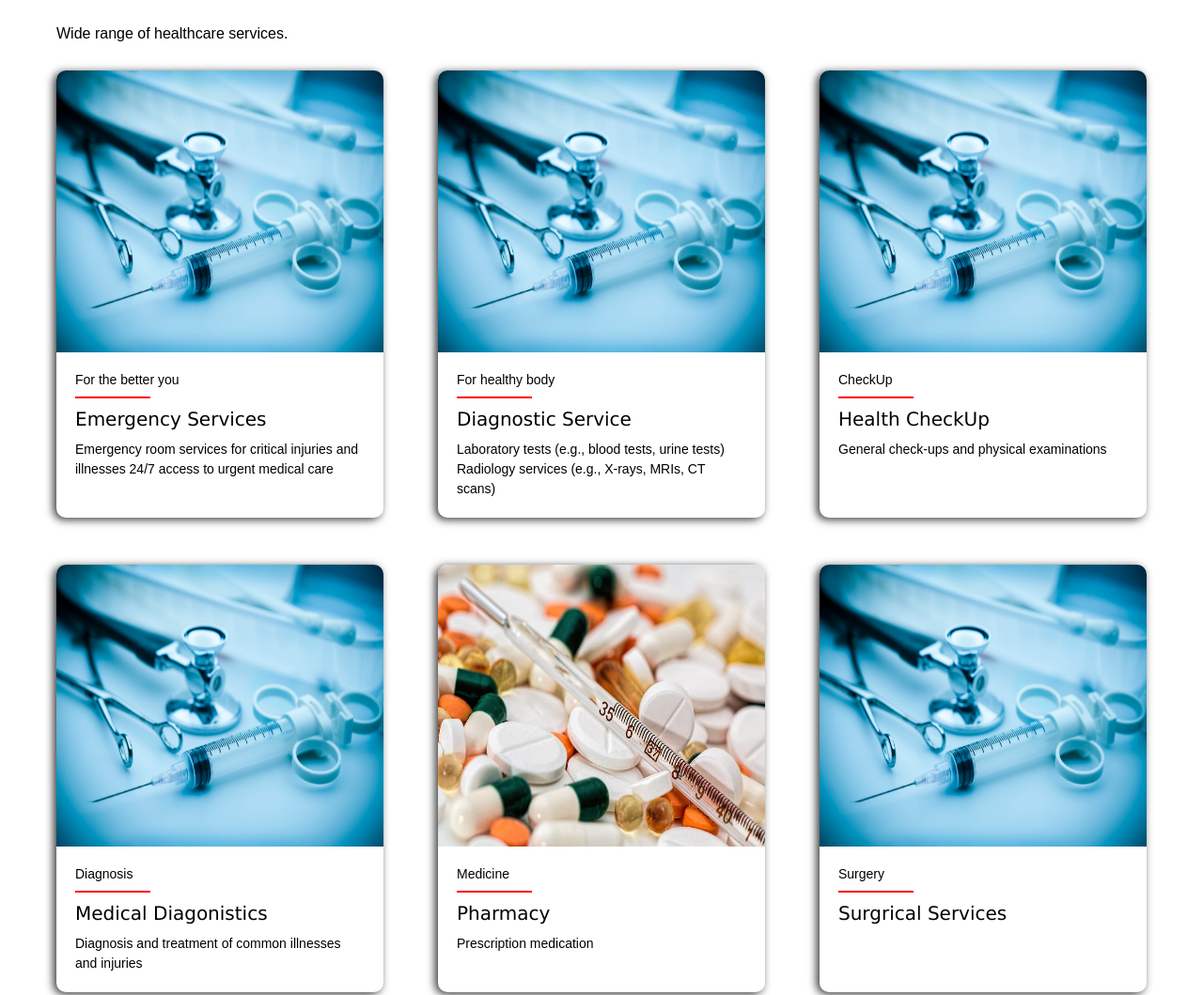
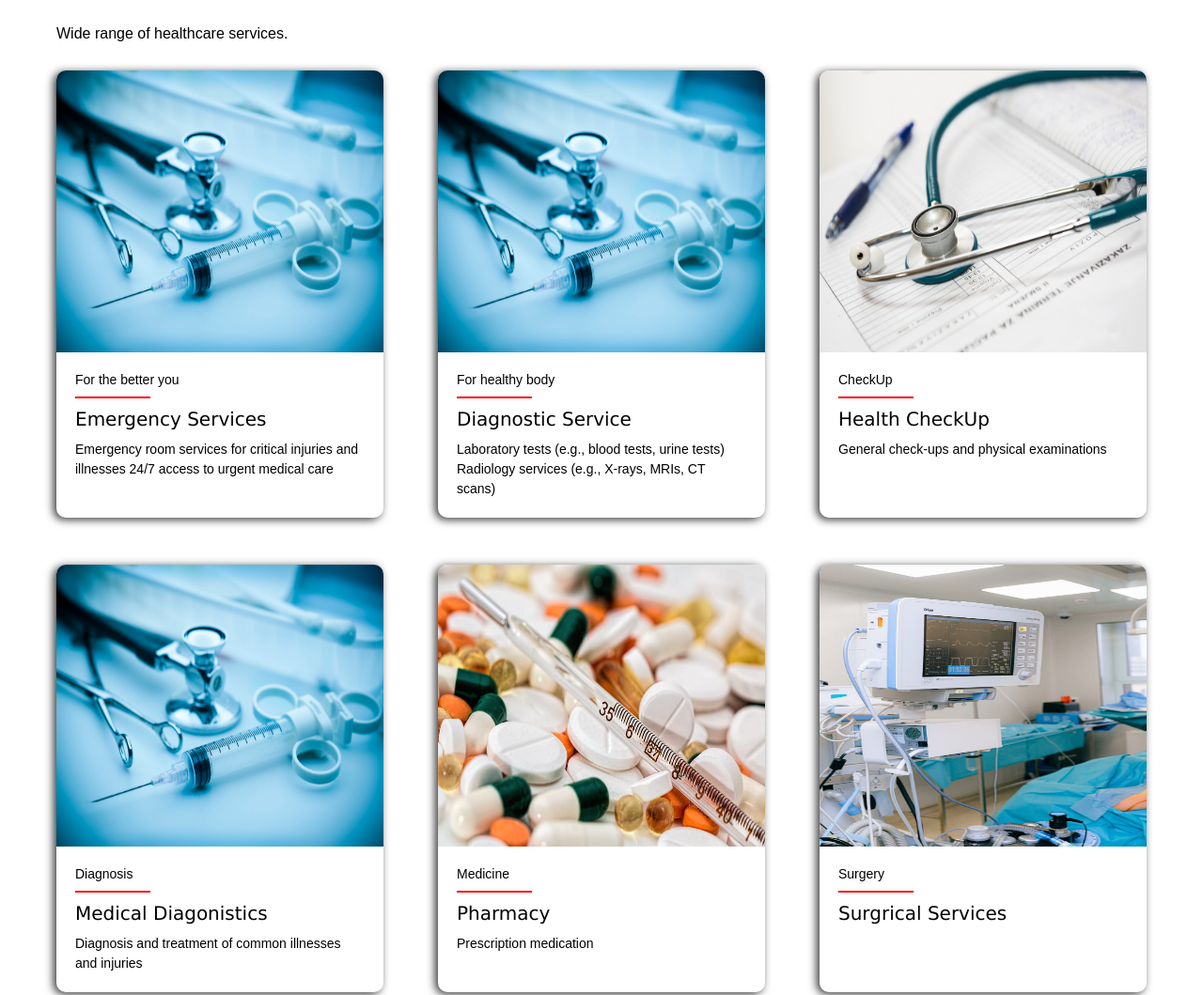
Before and after one commit to Johnniewhite/mercywell-hospital, a plain HTML site: page index.html in a window 1280 px wide. Shown: the part 1463-2522 px from the top of the page at 94% size. Drawn offline with nearby package versions, Linux system fonts and the light colour scheme; some packages are replaced by stand-ins of ours; a script that the page names is missing.

Commit message:
Update index.html

```diff
--- a/index.html
+++ b/index.html
@@ -95,7 +95,7 @@
       <li>
         <div class="img-div">
           <div class="hover"></div>
-          <img class="service-img" src="default.png" alt="">
+          <img class="service-img" src="med2.jpeg" alt="">
         </div>
         <div class="service-div">
           <span class="reason">CheckUp</span>
@@ -132,7 +132,7 @@
       <li>
         <div class="img-div">
           <div class="hover"></div>
-          <img class="service-img" src="default.png" alt="">
+          <img class="service-img" src="med3.jpeg" alt="">
         </div>
         <div class="service-div">
           <span class="reason">Surgery</span>
```
